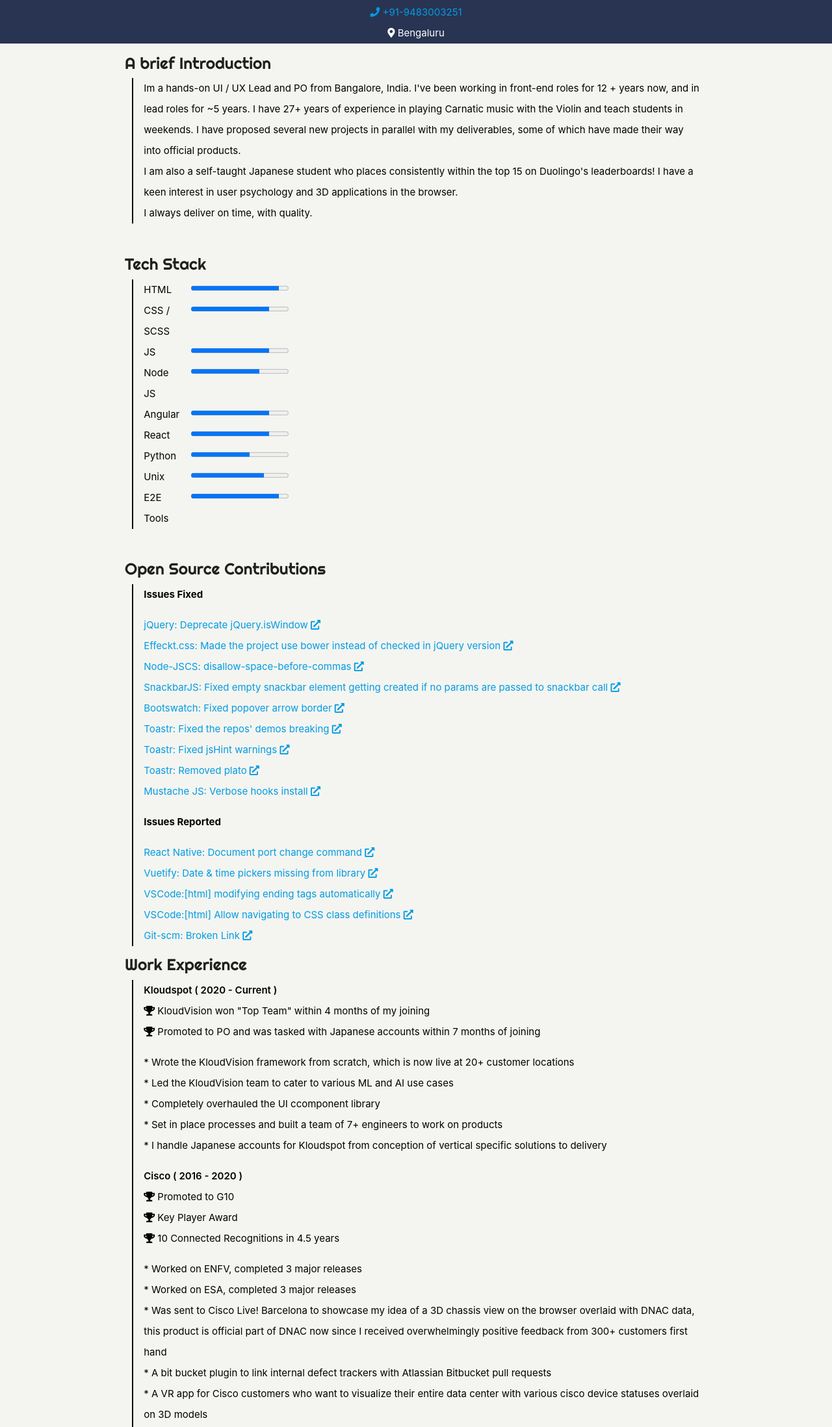
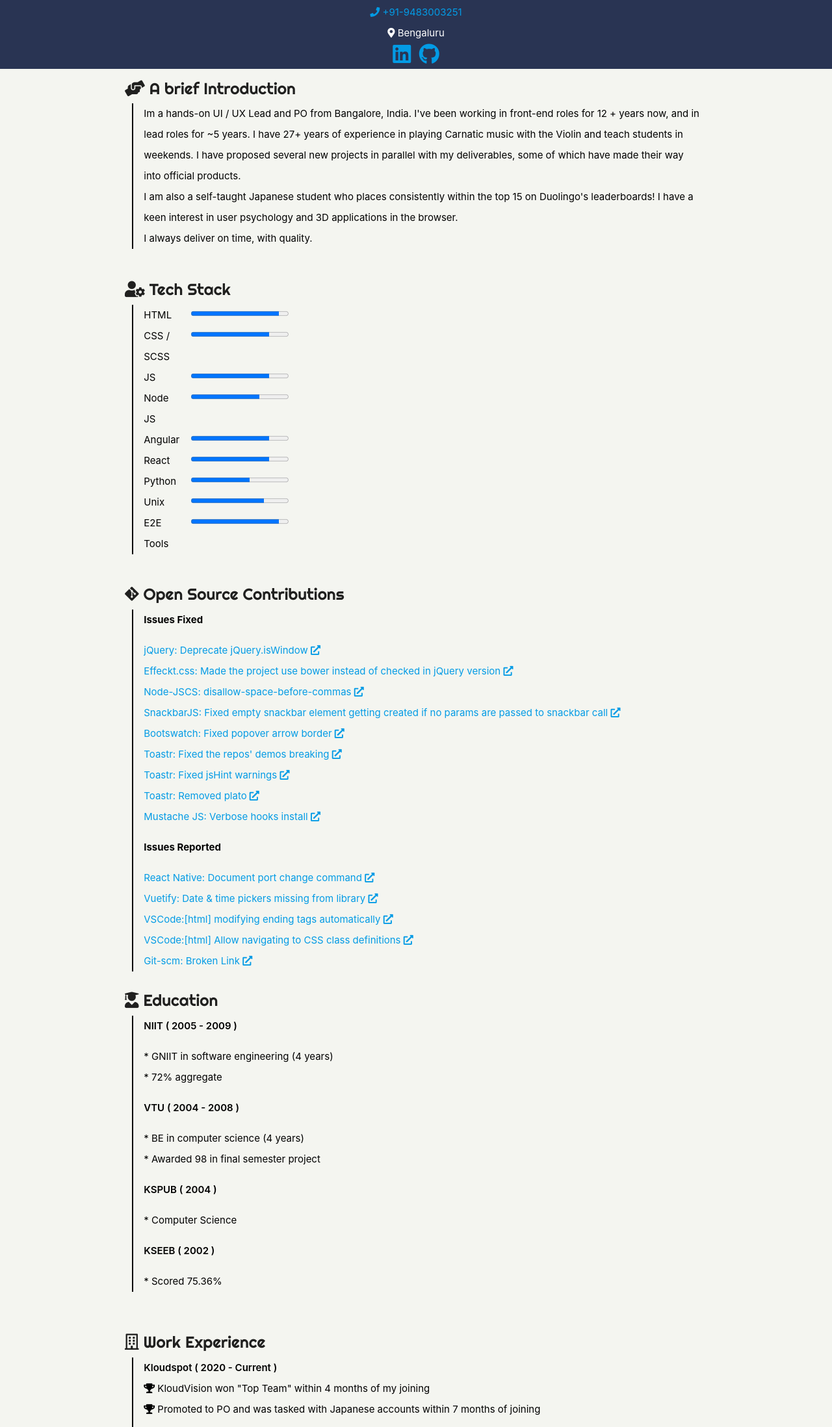
Before and after one commit to ShashankaNataraj/resume, a website: page src/index.html in a window 1280 px wide. Shown: the part 220-2416 px from the top of the page at 65% size. Drawn offline with nearby package versions, Linux system fonts and the light colour scheme; a web font is replaced by a local one.

Commit message:
Fixed Semantics

```diff
--- a/src/index.html
+++ b/src/index.html
@@ -65,6 +65,10 @@
             border-left: 2px solid black;
             padding-left: 16px;
         }
+
+        .social-icon {
+            font-size: 32px;
+        }
     </style>
 </head>
 
@@ -85,10 +89,15 @@
         <div class="s12 m5 l3">
             <i class="fas fa-map-marker-alt"></i>&nbsp;Bengaluru</span>
         </div>
+        <div class="s12 m5 l3">
+            <a href="https://www.linkedin.com/in/shashanka-n-b7640118/" target="_blank"><i
+                    class="fab fa-linkedin social-icon"></i></a>&nbsp;&nbsp;
+            <a href="https://github.com/ShashankaNataraj" target="_blank"><i class="fab fa-github social-icon"></i></a>
+        </div>
     </div>
 </div>
 <div class="container">
-    <h5 class="card-title">A brief Introduction</h5>
+    <h5 class="card-title"><i class="fas fa-hands-helping"></i>&nbsp;A brief Introduction</h5>
     <div class="row">
         <div class="col s12 m12">
             <div class="black-text">
@@ -112,7 +121,7 @@
     </div>
     <br/>
     <div class="row">
-        <h5 class="card-title">Tech Stack</h5>
+        <h5 class="card-title"><i class="fas fa-user-cog"></i>&nbsp;Tech Stack</h5>
         <div class="col s12 m12">
             <div class="black-text">
                 <div class="card-content black-text">
@@ -194,9 +203,8 @@
     </div>
     <br/>
     <div class="row">
-        <h5 class="card-title">Open Source Contributions</h5>
+        <h5 class="card-title"><i class="fab fa-git-alt"></i>&nbsp;Open Source Contributions</h5>
         <div class="col s12 m12">
-            <div class="">
             <div class="card-content black-text">
                 <div>
                     <div class="open-source-contributions content"><b>Issues Fixed</b>
@@ -253,7 +261,58 @@
         </div>
     </div>
     <div class="row">
-            <h5 class="card-title">Work Experience</h5>
+        <h5 class="card-title"><i class="fas fa-user-graduate"></i>&nbsp;Education</h5>
+        <div class="col s12 m12">
+            <div class="work-experience-wrapper">
+                <div class="card-content black-text">
+                    <span class="col company-name"><span class="s12 m12">NIIT ( 2005 - 2009 )</span></span>
+                    <br/>
+
+                    <div class="left-align">
+                        <ul>
+                            <li>* GNIIT in software engineering (4 years)
+                            </li>
+                            <li>* 72% aggregate</li>
+                        </ul>
+                    </div>
+
+                    <span class="col company-name"><span class="s12 m12">VTU ( 2004 - 2008 )</span></span>
+                    <br/>
+                    <div class="left-align">
+                        <ul>
+                            <li>* BE in computer science (4 years)
+                            </li>
+                            <li>* Awarded 98 in final semester project</li>
+                        </ul>
+                        </p>
+                    </div>
+
+                    <span class="col company-name"><span class="s12 m12">KSPUB ( 2004 )</span></span>
+                    <br/>
+                    <div class="left-align">
+                        <ul>
+                            <li>* Computer Science
+                            </li>
+                        </ul>
+                        </p>
+                    </div>
+
+                    <span class="col company-name"><span class="s12 m12">KSEEB ( 2002 )</span></span>
+                    <br/>
+                    <div class="left-align">
+                        <ul>
+                            <li>* Scored 75.36%
+                            </li>
+                        </ul>
+                        </p>
+                    </div>
+                </div>
+            </div>
+        </div>
+    </div>
+    <br/>
+    <div class="row">
+        <h5 class="card-title"><i class="far fa-building"></i>&nbsp;Work Experience</h5>
         <div class="col s12 m12">
             <div class="work-experience-wrapper">
                 <div class="card-content black-text">
@@ -388,55 +447,6 @@
             </div>
         </div>
     </div>
-        <div class="row">
-            <h5 class="card-title">Education</h5>
-            <div class="col s12 m12">
-                <div class="work-experience-wrapper">
-                    <div class="card-content black-text">
-                        <span class="col company-name"><span class="s12 m12">NIIT ( 2005 - 2009 )</span></span>
-                        <br/>
-
-                        <div class="left-align">
-                            <ul>
-                                <li>* GNIIT in software engineering (4 years)
-                                </li>
-                                <li>* 72% aggregate</li>
-                            </ul>
-                        </div>
-
-                        <span class="col company-name"><span class="s12 m12">VTU ( 2004 - 2008 )</span></span>
-                        <br/>
-                        <div class="left-align">
-                            <ul>
-                                <li>* BE in computer science (4 years)
-                                </li>
-                                <li>* Awarded 98 in final semester project</li>
-                            </ul>
-                            </p>
-                        </div>
-
-                        <span class="col company-name"><span class="s12 m12">KSPUB ( 2004 )</span></span>
-                        <br/>
-                        <div class="left-align">
-                            <ul>
-                                <li>* Computer Science
-                                </li>
-                            </ul>
-                            </p>
-                        </div>
-
-                        <span class="col company-name"><span class="s12 m12">KSEEB ( 2002 )</span></span>
-                        <br/>
-                        <div class="left-align">
-                            <ul>
-                                <li>* Scored 75.36%
-                                </li>
-                            </ul>
-                            </p>
-                        </div>
-                    </div>
-                </div>
-            </div>
         <footer class="center-align">&lt;HandCoded> By Shashanka Nataraj &lt;/HandCoded></footer>
 </body>
 </html>
```
Lines whose indentation alone changed are shown as unchanged.
